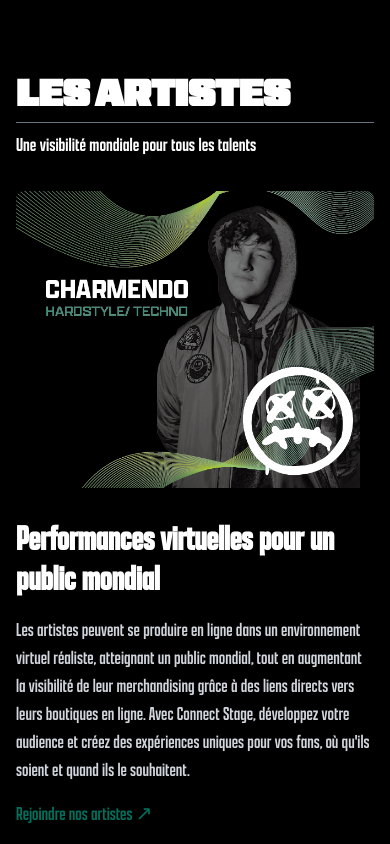
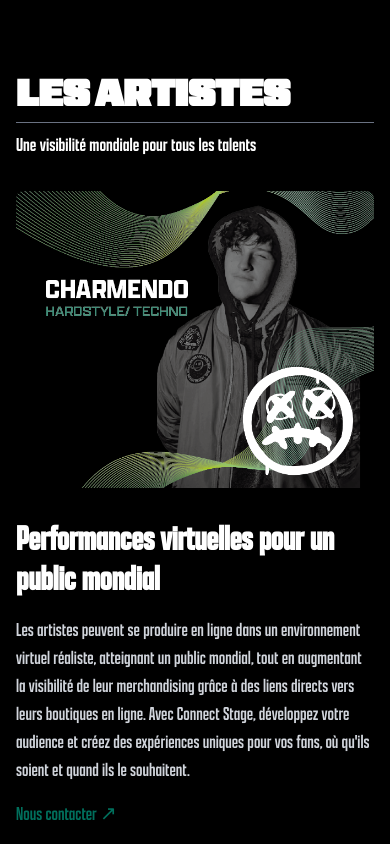
Before and after one commit to Alixanb/stage-connect, a React (Vite) app: page / in a window 390 px wide. Shown: the part 3404-4248 px from the top of the page. Built offline with nearby package versions, Linux system fonts and the light colour scheme.

Commit message:
feat: homepage responsivness

```diff
--- a/src/components/Header.tsx
+++ b/src/components/Header.tsx
@@ -28,7 +28,7 @@
         draggable={false}
       />
 
-      <div className="relative flex flex-col text-6xl lg:text-[140px] uppercase font-medium">
+      <div className="relative flex flex-col text-6xl xl:text-9xl 2xl:text-[140px] uppercase font-medium">
         {/* Image waveBottom derrière le titre */}
         <img
           src="/pictures/medium_wave_1.png"
--- a/src/components/Layout.tsx
+++ b/src/components/Layout.tsx
@@ -1,10 +1,10 @@
 import Lenis from '@studio-freight/lenis';
+import { motion } from 'framer-motion';
 import React, { ReactNode, useEffect, useRef } from 'react';
+import { isMobile } from 'react-device-detect';
+import { textAnimations } from '../animations/textAnimations';
 import Footer from '../Footer';
 import BurgerMenu from "./BurgerMenu";
-import { isMobile } from 'react-device-detect';
-import { motion } from 'framer-motion';
-import { textAnimations } from '../animations/textAnimations';
 
 type LayoutProps = {
   children: ReactNode
@@ -39,7 +39,7 @@
         <div className="relative z-10 flex flex-row p-4 justify-start text-xl text-white ml-8">
           <a href="/" target="_blank" rel="noopener noreferrer">
             <motion.img
-           src="/public/assets/pictures/Logo-Connect_Stage-Version_Instagram.png"
+              src="/public/pictures/logo.png"
               alt="Logo Connect Stage"
               variants={textAnimations.reveal.container}
               initial="hidden"
--- a/src/components/ThePerformer.tsx
+++ b/src/components/ThePerformer.tsx
@@ -4,7 +4,7 @@
 
 const ThePerformer: React.FC = () => {
   return (
-    <section aria-labelledby="artistes-section" className="performer-section">
+    <section aria-labelledby="artistes-section" className="container">
       <div className="performer-header">
         <motion.h2
           id="artistes-section"
@@ -69,7 +69,7 @@
             </motion.p>
           </motion.div>
           <motion.a
-            href="https://spotify.com"
+            href="/contact"
             className="mt-4 inline-block text-secondary hover:underline font-apotek-regular text-xl"
             target="_blank"
             rel="noopener noreferrer"
@@ -79,7 +79,7 @@
             viewport={{ once: true }}
             aria-label="Rejoindre nos artistes sur Connect Stage"
           >
-            Rejoindre nos artistes ↗
+            Nous contacter ↗
           </motion.a>
         </div>
       </div>
```
Also changed, not shown: public/pictures/logo.png (renamed from public/pictures/Logo-Connect_Stage-Version_Instagram.png). Lines whose indentation alone changed are shown as unchanged.
